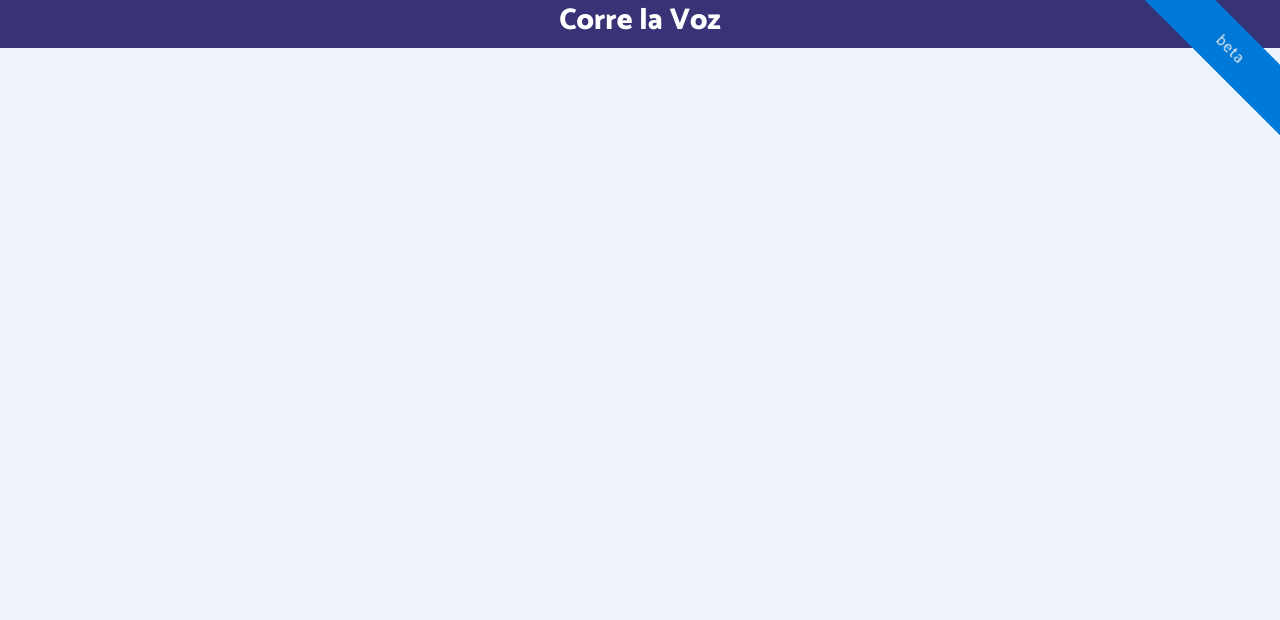
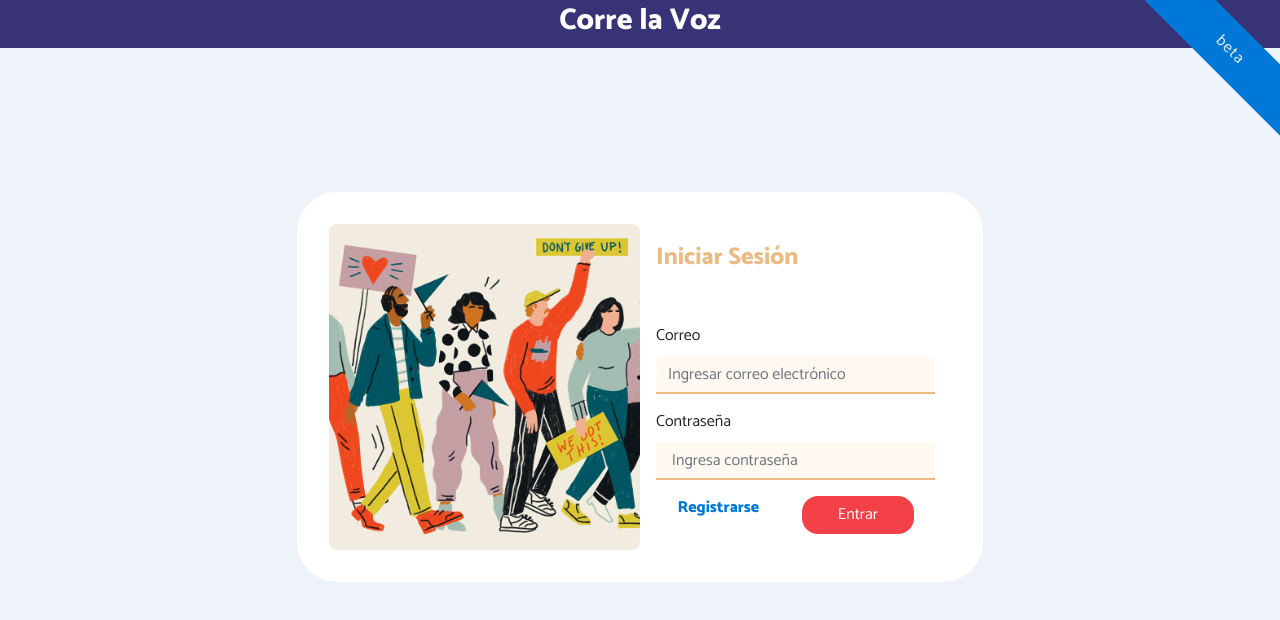
Before and after one commit to andreabecerrab/corre-la-voz, an Angular app in the folder EntregaDos/: page / in a window 1280 px wide. Shown: the top 620 px of the page. Built offline with nearby package versions, Linux system fonts and the light colour scheme.

Commit message:
login example

```diff
--- a/EntregaDos/src/app/app.component.html
+++ b/EntregaDos/src/app/app.component.html
@@ -1 +1 @@
-<app-header></app-header>
+<app-login></app-login>
--- a/EntregaDos/src/app/main-components/login/login.component.html
+++ b/EntregaDos/src/app/main-components/login/login.component.html
@@ -1,3 +1,5 @@
+<app-header></app-header>
+<app-ribbon></app-ribbon>
 <div class="main-container">
   <div class="logs">
     <div class="img img-login"></div>
```
